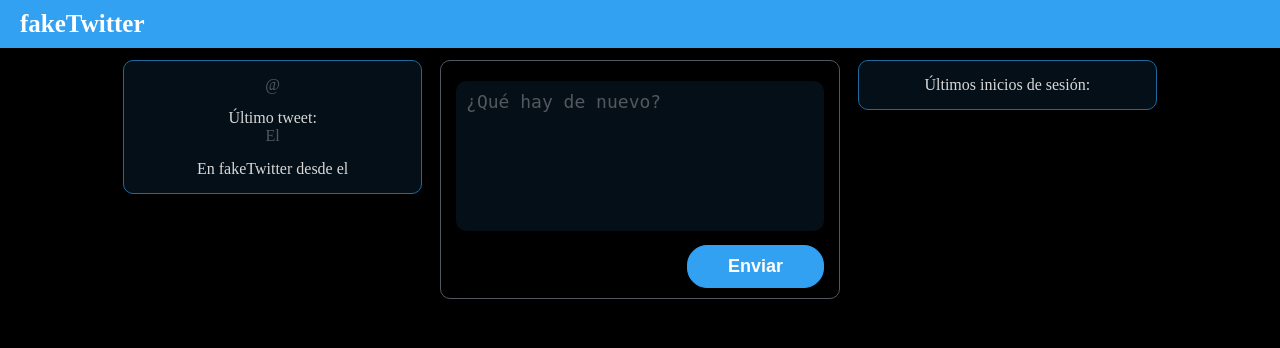
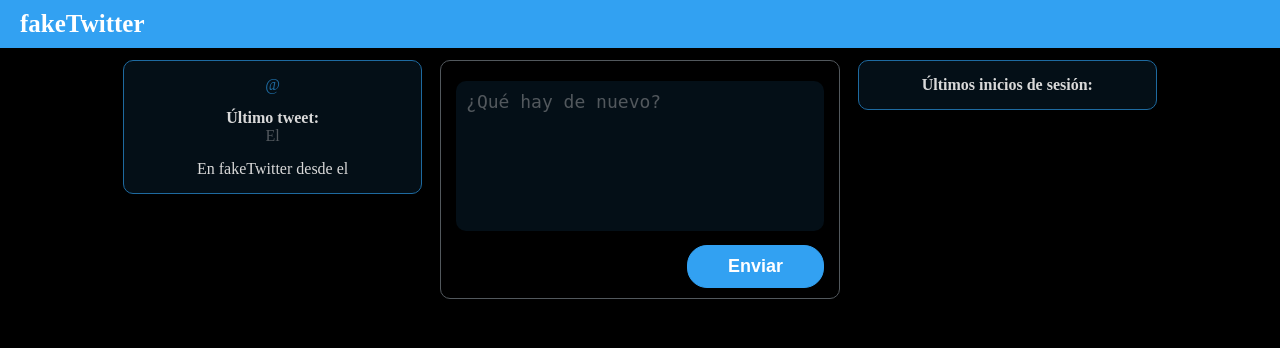
Before and after one commit to espinoza/fakeTwitter, a Django app: template main/templates/home.html in a window 1280 px wide. Shown: the top 348 px of the page. Run offline with Django 3.2, Linux system fonts and the light colour scheme; the template is opened without the code that fills it: values that come from a table or form of the project are taken from there, others are empty; style sheets or scripts are compiled from the project's sources.

Commit message:
Fix style

```diff
--- a/assets/scss/_master.scss
+++ b/assets/scss/_master.scss
@@ -97,6 +97,10 @@ nav {
   font-style: italic;
 }
 
+.bold {
+  font-weight: bold;
+}
+
 [class$="-btn"] {
   border: $accent-color solid 1px;
   font-size: 15px;
--- a/assets/scss/homeStyle.scss
+++ b/assets/scss/homeStyle.scss
@@ -76,11 +76,16 @@ main {
   font-size: 20px;
 }
 
+.username {
+  color: $accent-color-alternative2;
+
+}
+
 .tweet-body {
   font-size: 20px;
 }
 
-.tweet-footer, .username, .date {
+.tweet-footer, .date {
   color: $secondary-color;
 }
 
--- a/main/templates/home.html
+++ b/main/templates/home.html
@@ -16,10 +16,9 @@
       <div id="user-info" class="info">
         <p class="full-name">{{ user.full_name }}<p>
         <p class="username">@{{ user.username }}<p>
-        <p id="last-tweet-info">Último tweet:
-          <p id="last-tweet-message" class="quote">
-            {{ user_last_tweet.message }}
-          </p>
+        <p id="last-tweet-info" class="bold">Último tweet:</p>
+        <p id="last-tweet-message" class="quote">
+          {{ user_last_tweet.message }}
         </p>
         <p class="date">El {{ user_last_tweet.formatted_created_at }}</p>
         <p id="registration-info">En fakeTwitter desde el</p>
@@ -64,7 +63,7 @@
     <div class="right-column col-s-12 col-m-12 col-l-3 col-xl-3">
       <h2 id="extend-footer" class="arrow">↑</h2>
       <div id="login-info" class="info">
-        <p>Últimos inicios de sesión:</p>
+        <p class="bold">Últimos inicios de sesión:</p>
         <ul>
           {% for login in user_last_logins %}
             <li>
```
